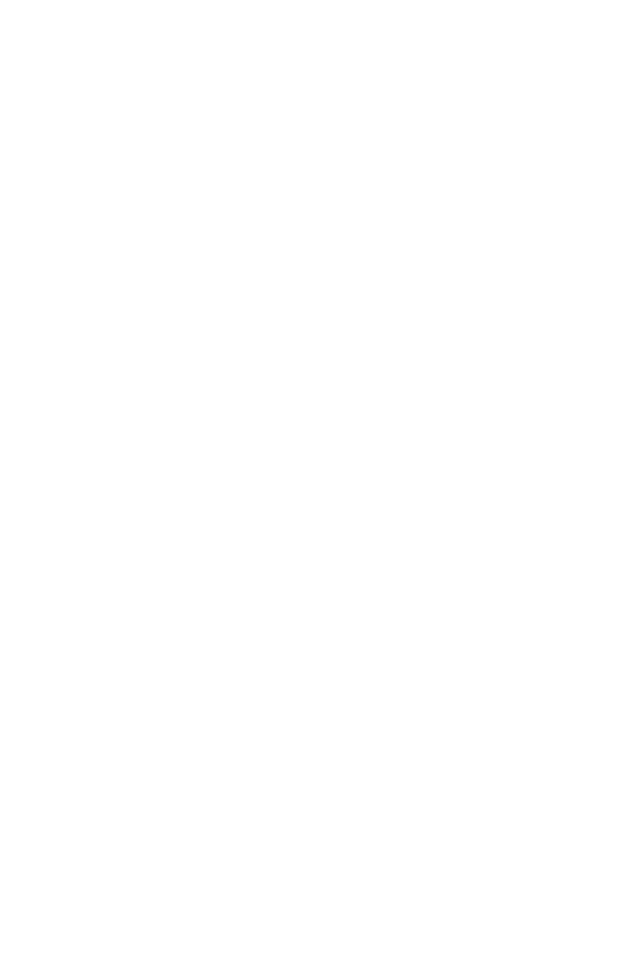
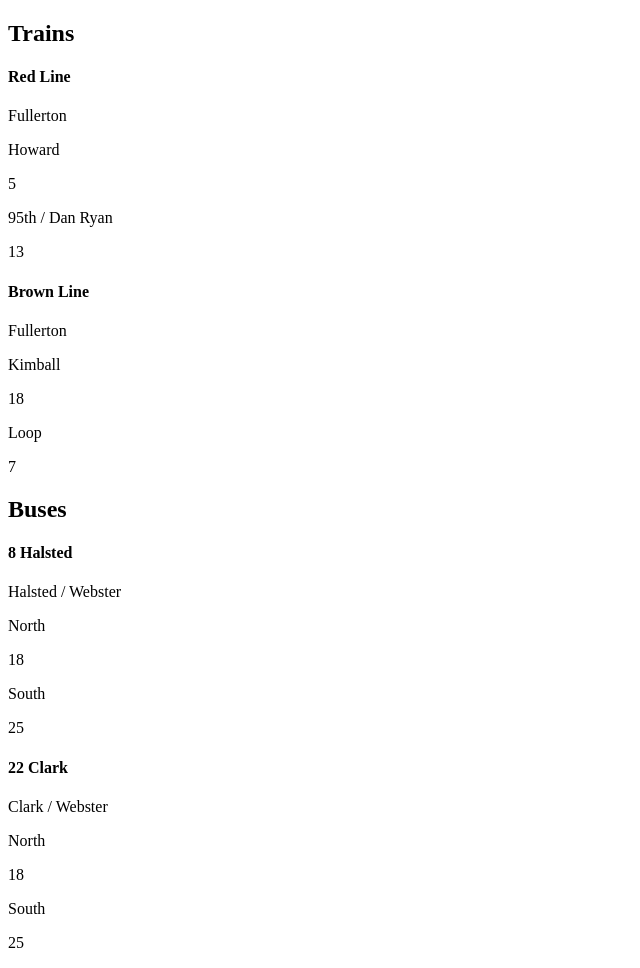
Before and after one commit to camdenwithrow/transit-tracker, a plain HTML site: page index.html in a window 1280 px wide. Shown: the whole page, without its empty margins (0-640 px from the left). Before the commit the page ends 800 px from the top, so only its background shows below. Drawn offline with Linux system fonts and the light colour scheme.

Commit message:
html struct

```diff
--- a/index.html
+++ b/index.html
@@ -1,13 +1,85 @@
 <!DOCTYPE html>
 <html lang="en">
+
 <head>
     <meta charset="UTF-8">
     <meta name="viewport" content="width=device-width, initial-scale=1.0">
     <title>Transit Tracker</title>
     <link rel="stylesheet" href="style.css">
 </head>
+
 <body>
-    <div></div>
+    <div class="container">
+        <div>
+            <div class="train-section">
+                <h2>Trains</h2>
+                <div class="train-grid">
+                    <div>
+                        <h4>Red Line</h4>
+                        <p>Fullerton</p>
+                        <div>
+                            <div>
+                                <p>Howard</p>
+                                <p>5</p>
+                            </div>
+                            <div>
+                                <p>95th / Dan Ryan</p>
+                                <p>13</p>
+                            </div>
+                        </div>
+                    </div>
+                    <div>
+                        <h4>Brown Line</h4>
+                        <p>Fullerton</p>
+                        <div>
+                            <div>
+                                <p>Kimball</p>
+                                <p>18</p>
+                            </div>
+                            <div>
+                                <p>Loop</p>
+                                <p>7</p>
+                            </div>
+                        </div>
+                    </div>
+                </div>
+            </div>
+            <div class="bus-section">
+                <h2>Buses</h2>
+                <div class="bus-grid">
+                    <div>
+                        <h4>8 Halsted</h4>
+                        <p>Halsted / Webster</p>
+                        <div>
+                            <div>
+                                <p>North</p>
+                                <p>18</p>
+                            </div>
+                            <div>
+                                <p>South</p>
+                                <p>25</p>
+                            </div>
+                        </div>
+                    </div>
+                    <div>
+                        <h4>22 Clark</h4>
+                        <p>Clark / Webster</p>
+                        <div>
+                            <div>
+                                <p>North</p>
+                                <p>18</p>
+                            </div>
+                            <div>
+                                <p>South</p>
+                                <p>25</p>
+                            </div>
+                        </div>
+                    </div>
+                </div>
+            </div>
+        </div>
+    </div>
     <script src="main.js"></script>
 </body>
+
 </html>
```
